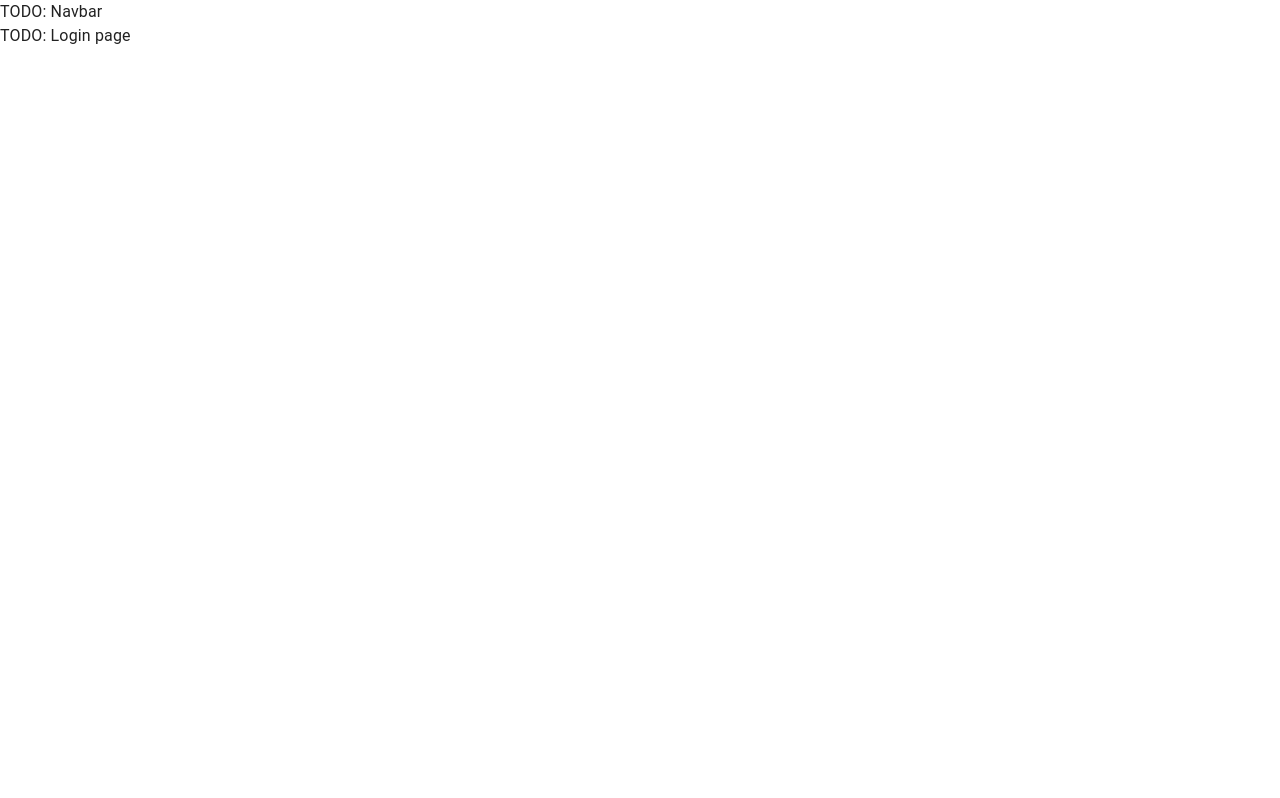
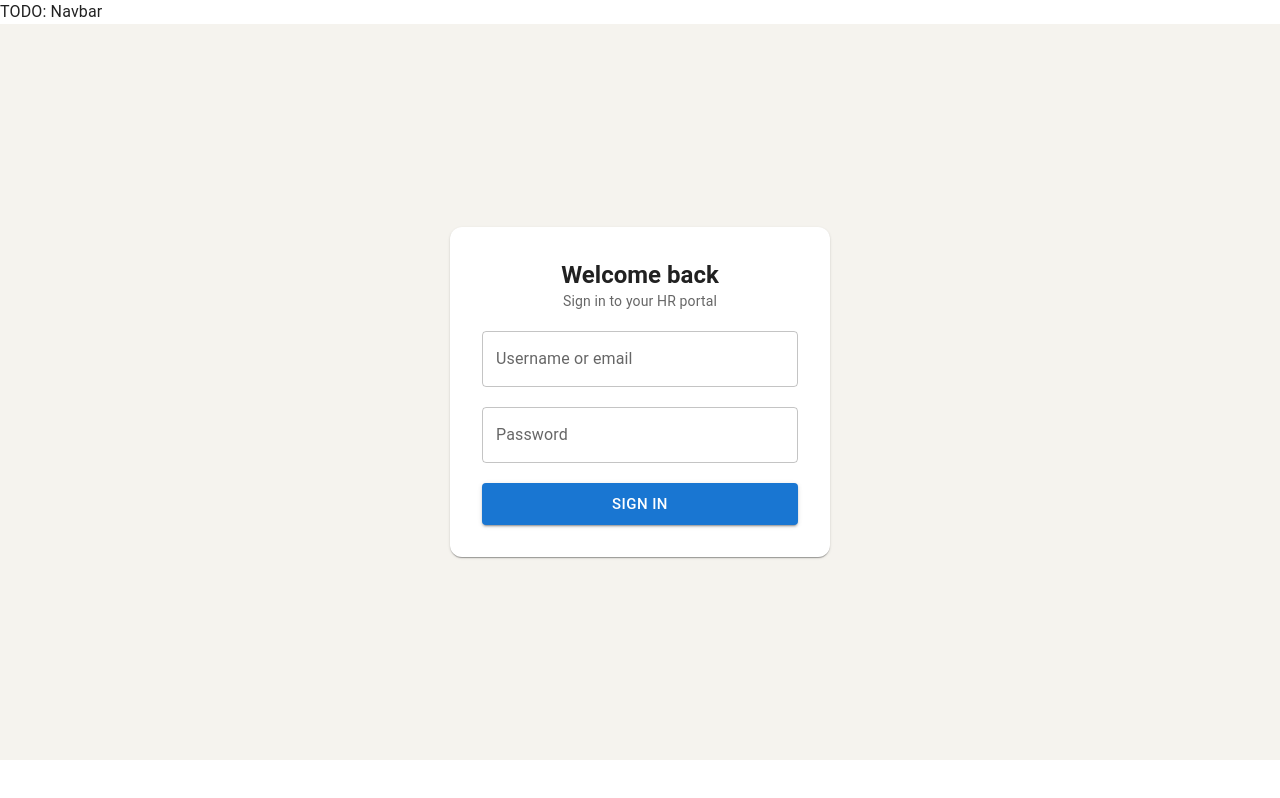
Before and after one commit to abbiezhang87-lang/proj2, a React (Create React App) app in the folder frontend/: page /login in a window 1280 px wide. Built offline with nearby package versions, Linux system fonts and the light colour scheme; no server answers.

Commit message:
feat(frontend): login and registration pages
Co-Authored-By: yukun tao <yukunwpi@gmail.com>
Co-Authored-By: Bonnie998 <105032075+bonnie998@users.noreply.github.com>

```diff
--- a/frontend/src/pages/LoginPage.jsx
+++ b/frontend/src/pages/LoginPage.jsx
@@ -1,7 +1,90 @@
-import React from 'react';
+import React, { useEffect } from 'react';
+import { useForm } from 'react-hook-form';
+import { useDispatch, useSelector } from 'react-redux';
+import { useNavigate, useLocation } from 'react-router-dom';
+import { Box, Paper, Stack, Typography, TextField, Button, Alert } from '@mui/material';
 
-// Spec §For Employees / §For HR — same form; server detects role.
-// TODO: react-hook-form + authApi.login + redirect to PersonalInfo / Home.
+import {
+  login,
+  selectAuthStatus,
+  selectAuthError,
+  selectIsAuthenticated,
+  clearError,
+} from '../store/slices/authSlice';
+
 export default function LoginPage() {
-  return <div>TODO: Login page</div>;
+  const dispatch = useDispatch();
+  const navigate = useNavigate();
+  const location = useLocation();
+  const isAuth = useSelector(selectIsAuthenticated);
+  const status = useSelector(selectAuthStatus);
+  const error = useSelector(selectAuthError);
+
+  const { register, handleSubmit, formState: { errors } } = useForm({
+    defaultValues: { username: '', password: '' },
+  });
+
+  // Redirect if already logged in.
+  useEffect(() => {
+    if (isAuth) {
+      const dest = location.state?.from || '/';
+      navigate(dest, { replace: true });
+    }
+  }, [isAuth, navigate, location.state]);
+
+  // Clear stale error when user starts typing.
+  useEffect(() => () => dispatch(clearError()), [dispatch]);
+
+  const onSubmit = (values) => dispatch(login(values));
+
+  return (
+    <Box sx={{
+      minHeight: 'calc(100vh - 64px)',
+      display: 'flex',
+      alignItems: 'center',
+      justifyContent: 'center',
+      bgcolor: '#f5f3ee',
+      p: 2,
+    }}>
+      <Paper sx={{ p: 4, width: '100%', maxWidth: 380, borderRadius: 3 }} elevation={1}>
+        <Stack spacing={2.5} component="form" onSubmit={handleSubmit(onSubmit)} noValidate>
+          <Box textAlign="center">
+            <Typography variant="h5" sx={{ fontWeight: 600 }}>Welcome back</Typography>
+            <Typography variant="body2" color="text.secondary">
+              Sign in to your HR portal
+            </Typography>
+          </Box>
+
+          {error && <Alert severity="error">{error}</Alert>}
+
+          <TextField
+            label="Username or email"
+            autoComplete="username"
+            error={Boolean(errors.username)}
+            helperText={errors.username?.message}
+            {...register('username', { required: 'Required' })}
+            fullWidth
+          />
+          <TextField
+            label="Password"
+            type="password"
+            autoComplete="current-password"
+            error={Boolean(errors.password)}
+            helperText={errors.password?.message}
+            {...register('password', { required: 'Required' })}
+            fullWidth
+          />
+
+          <Button
+            type="submit"
+            variant="contained"
+            size="large"
+            disabled={status === 'loading'}
+          >
+            {status === 'loading' ? 'Signing in...' : 'Sign in'}
+          </Button>
+        </Stack>
+      </Paper>
+    </Box>
+  );
 }
--- a/frontend/src/pages/RegistrationPage.jsx
+++ b/frontend/src/pages/RegistrationPage.jsx
@@ -1,7 +1,129 @@
-import React from 'react';
+import React, { useEffect } from 'react';
+import { useForm } from 'react-hook-form';
+import { useDispatch, useSelector } from 'react-redux';
+import { useNavigate, useSearchParams } from 'react-router-dom';
+import {
+  Box, Paper, Stack, Typography, TextField, Button, Alert,
+} from '@mui/material';
 
-// Spec §For Employees / 1. Registration page.
-// TODO: read ?token= from URL, prefill email, submit to authApi.register.
+import {
+  register as registerThunk,
+  selectAuthStatus,
+  selectAuthError,
+  selectIsAuthenticated,
+  clearError,
+} from '../store/slices/authSlice';
+
 export default function RegistrationPage() {
-  return <div>TODO: Registration page</div>;
+  const dispatch = useDispatch();
+  const navigate = useNavigate();
+  const [params] = useSearchParams();
+  const token = params.get('token') || '';
+
+  const isAuth = useSelector(selectIsAuthenticated);
+  const status = useSelector(selectAuthStatus);
+  const error = useSelector(selectAuthError);
+
+  const { register, handleSubmit, watch, formState: { errors } } = useForm({
+    defaultValues: { username: '', email: '', password: '', confirmPassword: '' },
+  });
+  const password = watch('password');
+
+  useEffect(() => {
+    if (isAuth) navigate('/', { replace: true });
+  }, [isAuth, navigate]);
+
+  useEffect(() => () => dispatch(clearError()), [dispatch]);
+
+  const onSubmit = (values) => {
+    const { confirmPassword: _ignored, ...rest } = values;
+    dispatch(registerThunk({ ...rest, token }));
+  };
+
+  if (!token) {
+    return (
+      <Box sx={{ p: 4, maxWidth: 480, mx: 'auto' }}>
+        <Alert severity="error">
+          This page requires a registration token. Please use the link from your invitation email.
+        </Alert>
+      </Box>
+    );
+  }
+
+  return (
+    <Box sx={{
+      minHeight: 'calc(100vh - 64px)',
+      display: 'flex',
+      alignItems: 'center',
+      justifyContent: 'center',
+      bgcolor: '#f5f3ee',
+      p: 2,
+    }}>
+      <Paper sx={{ p: 4, width: '100%', maxWidth: 420, borderRadius: 3 }} elevation={1}>
+        <Stack spacing={2.5} component="form" onSubmit={handleSubmit(onSubmit)} noValidate>
+          <Box textAlign="center">
+            <Typography variant="h5" sx={{ fontWeight: 600 }}>Create your account</Typography>
+            <Typography variant="body2" color="text.secondary">
+              Using the invitation sent to you by HR
+            </Typography>
+          </Box>
+
+          {error && <Alert severity="error">{error}</Alert>}
+
+          <TextField
+            label="Email"
+            type="email"
+            error={Boolean(errors.email)}
+            helperText={errors.email?.message}
+            {...register('email', {
+              required: 'Required',
+              pattern: { value: /^[^\s@]+@[^\s@]+\.[^\s@]+$/, message: 'Invalid email' },
+            })}
+            fullWidth
+          />
+          <TextField
+            label="Username"
+            error={Boolean(errors.username)}
+            helperText={errors.username?.message}
+            {...register('username', {
+              required: 'Required',
+              minLength: { value: 3, message: 'At least 3 characters' },
+            })}
+            fullWidth
+          />
+          <TextField
+            label="Password"
+            type="password"
+            error={Boolean(errors.password)}
+            helperText={errors.password?.message}
+            {...register('password', {
+              required: 'Required',
+              minLength: { value: 6, message: 'At least 6 characters' },
+            })}
+            fullWidth
+          />
+          <TextField
+            label="Confirm password"
+            type="password"
+            error={Boolean(errors.confirmPassword)}
+            helperText={errors.confirmPassword?.message}
+            {...register('confirmPassword', {
+              required: 'Required',
+              validate: (v) => v === password || "Passwords don't match",
+            })}
+            fullWidth
+          />
+
+          <Button
+            type="submit"
+            variant="contained"
+            size="large"
+            disabled={status === 'loading'}
+          >
+            {status === 'loading' ? 'Creating account...' : 'Create account'}
+          </Button>
+        </Stack>
+      </Paper>
+    </Box>
+  );
 }
```
